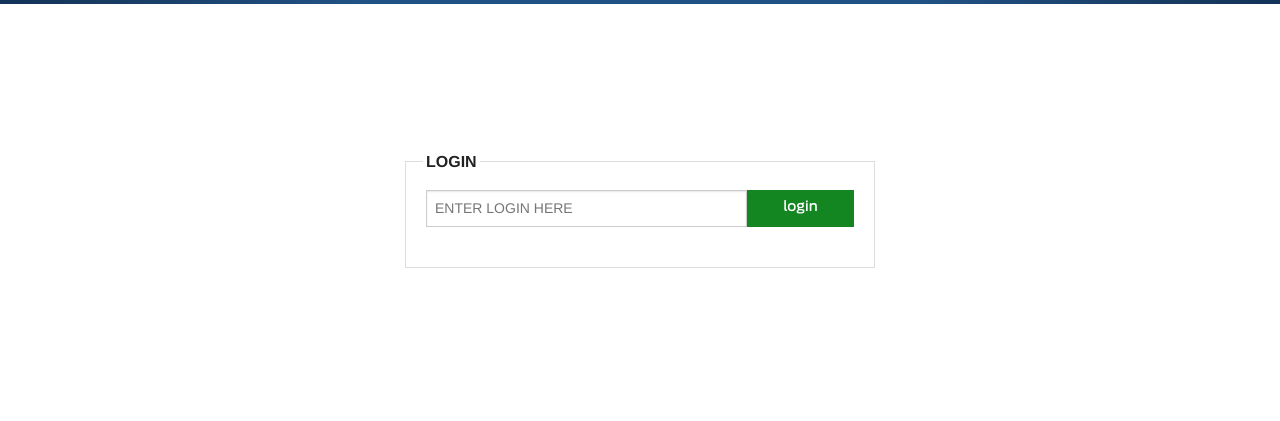
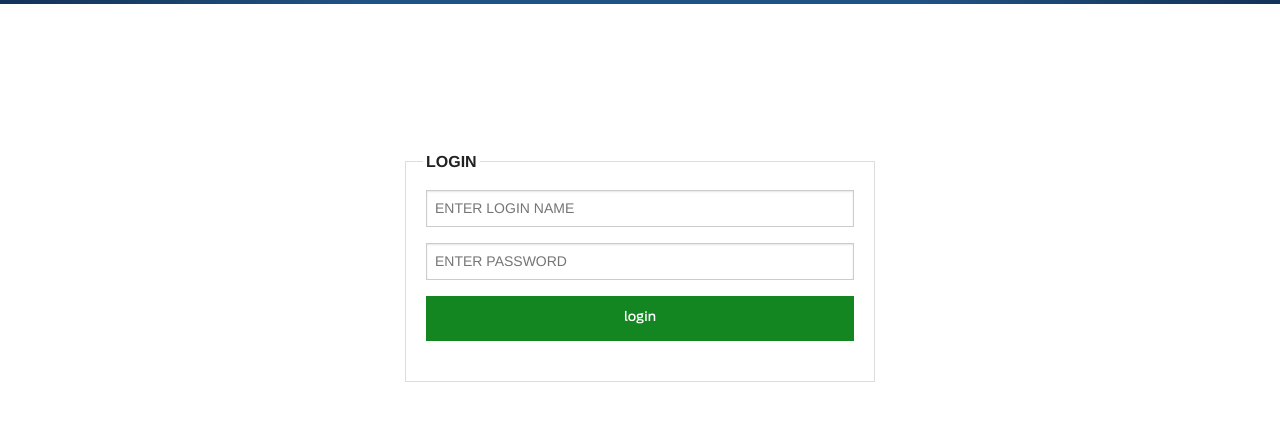
Before and after one commit to matyoung/iOS-FORM-APP, a plain HTML site: page reporting-login.html in a window 1280 px wide. Shown: the part 119-540 px from the top of the page. Drawn offline with Linux system fonts and the light colour scheme.

Commit message:
report pages edit

```diff
--- a/reporting-login.html
+++ b/reporting-login.html
@@ -28,14 +28,11 @@
 				<legend>LOGIN</legend>
 					<div class="row collapse">
 
-					  <div class="large-9 columns">
-					    <input type="text" placeholder="ENTER LOGIN HERE">
+					  <div class="large-12 columns ">
+					    <input type="text" placeholder="ENTER LOGIN NAME">
+					    <input type="text" placeholder="ENTER PASSWORD">
+							<a href="reporting-1.html" class="button green small large-12 columns"> login </a>
 					  </div>
-
-					  <div class="large-3 columns">
-					    <a href="reporting-1.html" class="button green postfix"> login </a>
-					  </div>
-
 					</div>
 				</fieldset>
 			</div>
```
